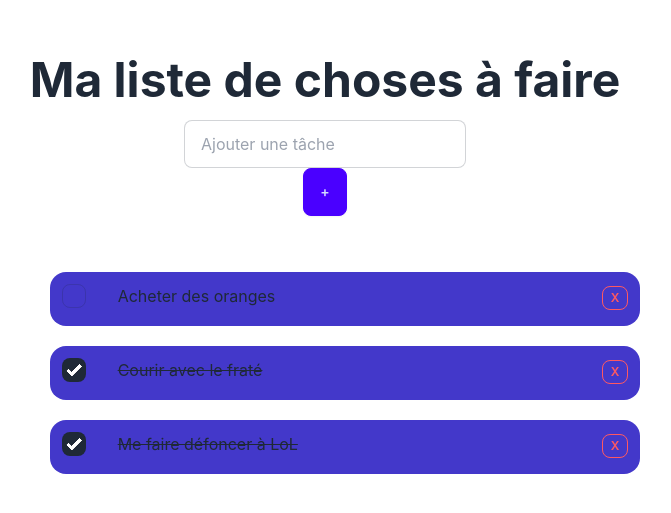
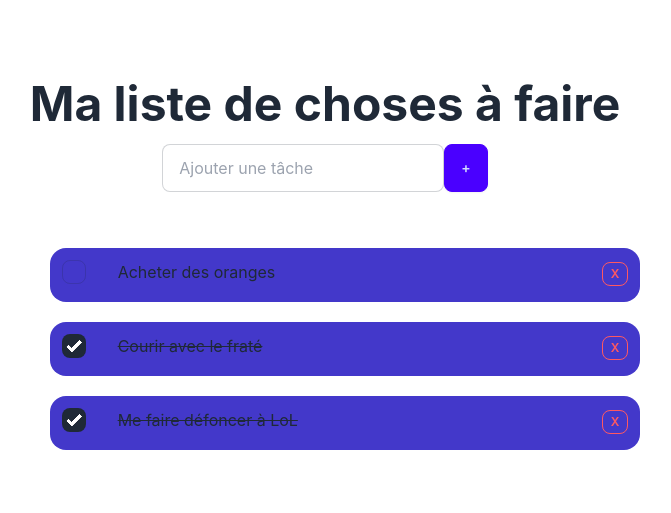
Before and after one commit to Maus3rSR/School_MiniProjet_Todo_App_React, a React (Vite) app: page / in a window 1280 px wide. Shown: the part 115-628 px from the top of the page, without its empty margins (315-986 px from the left). Built offline with nearby package versions, Linux system fonts and the light colour scheme.

Commit message:
FIX: add flex class to form element and remove div from parent

```diff
--- a/src/components/AddTodo.tsx
+++ b/src/components/AddTodo.tsx
@@ -31,7 +31,7 @@ function AddTodo({ onAddTodo }: Props) {
   return (
     // On submit nous permet à la fois de soumettre le formulaire avec un bouton
     // et également avec la touche entrée
-    <form onSubmit={onFormSubmit}>
+    <form onSubmit={onFormSubmit} className="flex">
       <label className="input input-bordered flex items-center gap-2">
         <input
           type="text"
--- a/src/components/TodoApp.tsx
+++ b/src/components/TodoApp.tsx
@@ -28,9 +28,7 @@ export function TodoApp() {
 
   return (
     <>
-      <div className="flex">
-        <AddTodo onAddTodo={addNewTodo} />
-      </div>
+      <AddTodo onAddTodo={addNewTodo} />
 
       <div className="my-5 flex-column gap-5 w-full text-left">
         {todos.map((todo) => (
```
